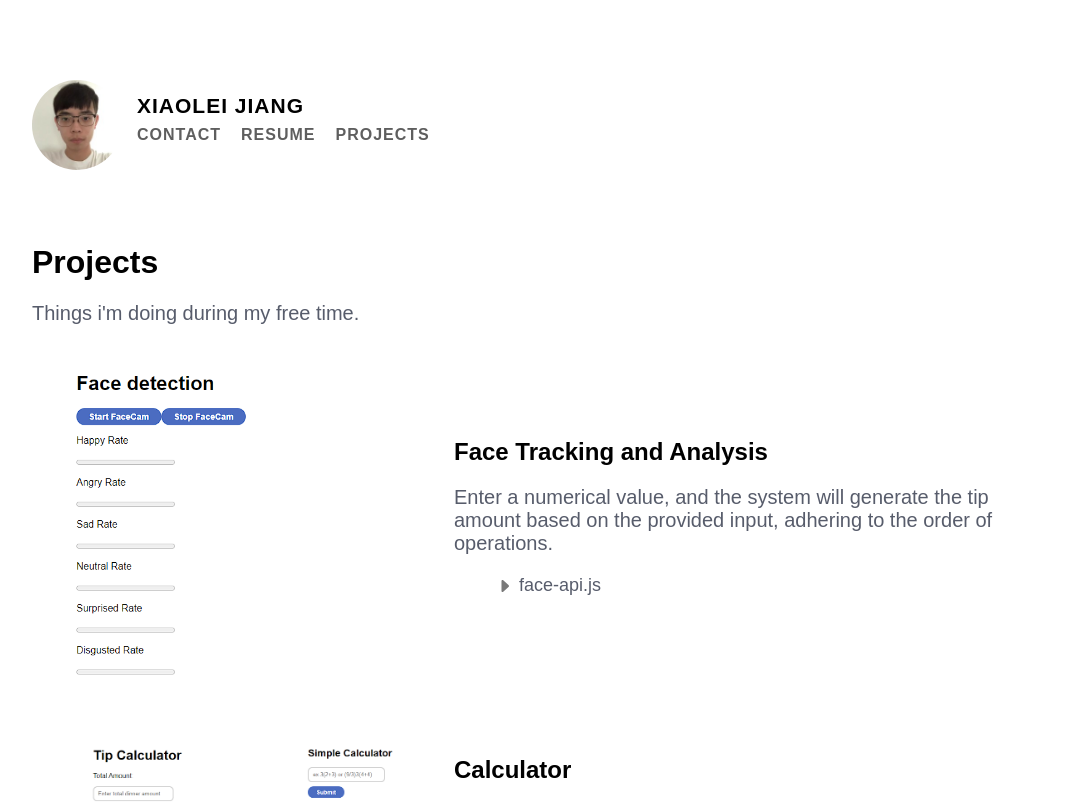
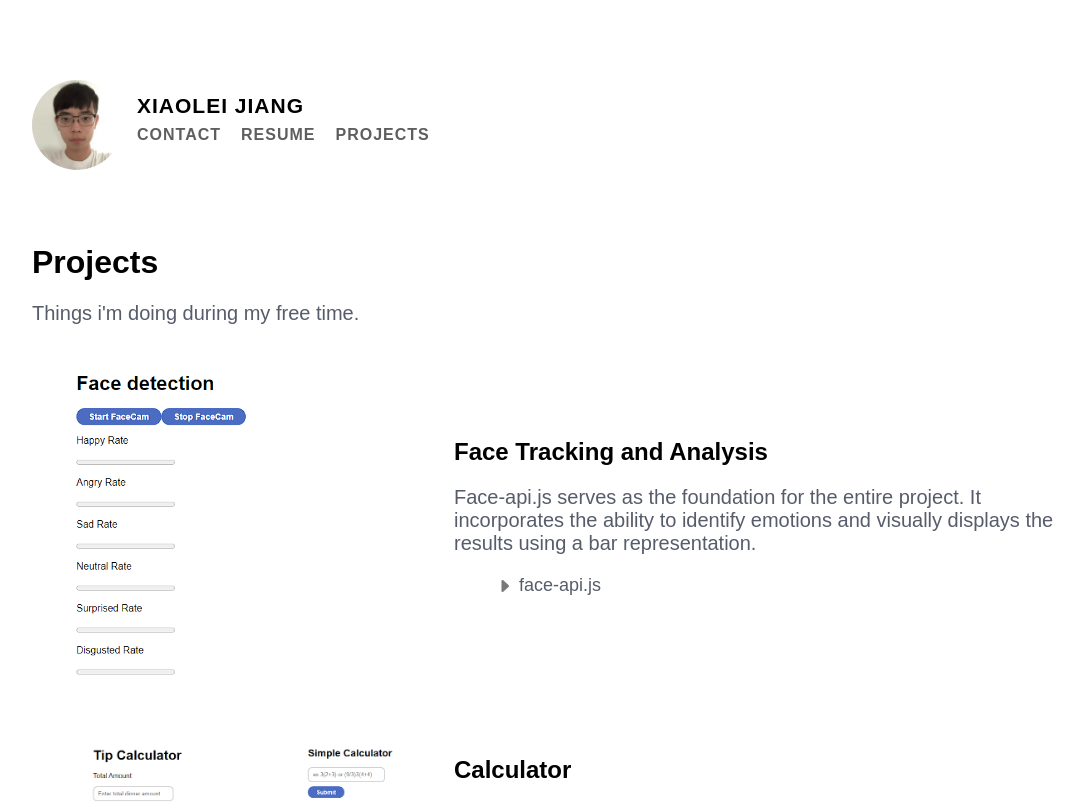
Before and after one commit to bartotti/portfolio, a Next.js app: page /Projects in a window 1280 px wide. Shown: the top 803 px of the page, without its empty margins (96-1180 px from the left). Built offline with nearby package versions, Linux system fonts and the light colour scheme; no server answers.

Commit message:
fixed issue where FaceCmaera.js start FaceCam button doesnt work

```diff
--- a/pages/Projects.js
+++ b/pages/Projects.js
@@ -35,9 +35,9 @@ function Projects() {
             <div className="project-detail-content">
               <p className="h2-like-css">Face Tracking and Analysis</p>
               <p className="large-projects">
-                Enter a numerical value, and the system will generate the tip
-                amount based on the provided input, adhering to the order of
-                operations.
+                Face-api.js serves as the foundation for the entire project. It
+                incorporates the ability to identify emotions and visually
+                displays the results using a bar representation.
               </p>
               <div className="project-view-list">
                 <ul className="list-container">
--- a/pages/components/FaceCamera.js
+++ b/pages/components/FaceCamera.js
@@ -63,6 +63,7 @@ function FaceCamera() {
 
   const handleStopVideo = () => {
     stopVideo();
+    setGameStarted(false)
   };
 
   const gameLogic = detections => {
```
